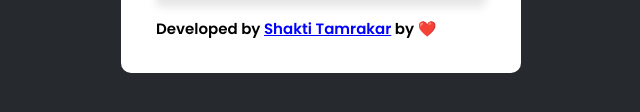
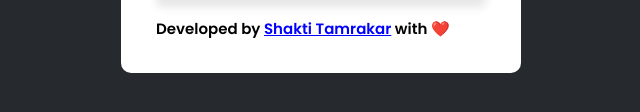
Before and after one commit to shakti177/QR-Code-Generator, a plain HTML site: page index.html in a window 1280 px wide. Shown: the part 468-580 px from the top of the page, 319-959 px from the left. Drawn offline with Linux system fonts and the light colour scheme.

Commit message:
Update attribution text in index.html

```diff
--- a/index.html
+++ b/index.html
@@ -21,7 +21,7 @@
             <img src="" id="qrImage">
         </div>
         <button onclick="generateQR()">Generate QR Code</button>
-        <p>Developed by <a href = "https://shakti-tamrakar.vercel.app" target = "_blank" style="color:blue;">Shakti Tamrakar</a> by ❤️</p>
+        <p>Developed by <a href = "https://shakti-tamrakar.vercel.app" target = "_blank" style="color:blue;">Shakti Tamrakar</a> with ❤️</p>
     </div>
     <script>
 
```
